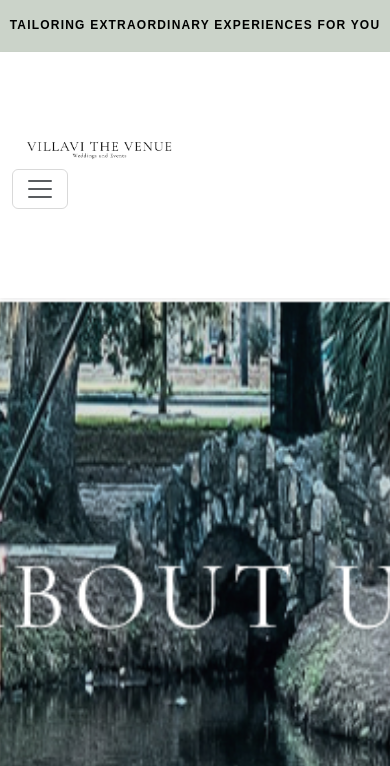
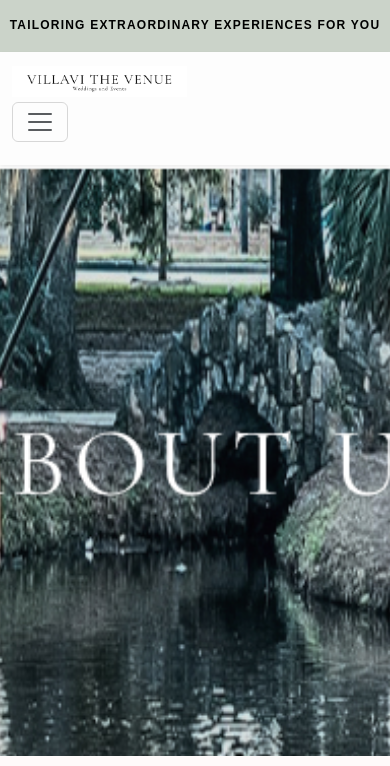
Before and after one commit to DimasFauzikun/p3l, a PHP site: page /about.php in a window 390 px wide. Shown: the top 766 px of the page. Run offline with PHP 8.4, Linux system fonts and the light colour scheme; some web fonts are replaced.

Commit message:
responsive baru

```diff
--- a/about.php
+++ b/about.php
@@ -161,10 +161,10 @@
   <section id="footer" class="footer">
     <nav class="footer-container">
       <ul class="footer-navigation">
-        <li><a href="home.html">HOME</a></li>
-        <li><a href="about.html">ABOUT</a></li>
-        <li><a href="services.html">SERVICES</a></li>
-        <li><a href="portofolio.html">PORTFOLIO</a></li>
+        <li><a href="home.php">HOME</a></li>
+        <li><a href="about.php">ABOUT</a></li>
+        <li><a href="services.php">SERVICES</a></li>
+        <li><a href="portofolio.php">PORTFOLIO</a></li>
         <li><a href="contact.php">CONTACT</a></li>
       </ul>
       <ul class="social-links">
--- a/style.css
+++ b/style.css
@@ -24,46 +24,88 @@
   font-weight: 600;
   font-size: 12px; /* Ukuran font */
   color: #000; /* Warna font hitam */
+}
+@font-face {
+  font-family: "Raleway";
+  src: url("assets/font/Raleway/static/Raleway-Regular.ttf") format("truetype");
+  font-weight: 400; /* Medium */
+  font-style: normal;
+}
+
+@font-face {
+  font-family: "Raleway";
+  src: url("assets/font/Raleway/static/Raleway-ExtraLigth.ttf")
+    format("truetype");
+  font-weight: 200; /* Medium */
+  font-style: normal;
+}
+
+@font-face {
+  font-family: "Raleway";
+  src: url("assets/font/Raleway/static/Raleway-Bold.ttf") format("truetype");
+  font-weight: 700; /* Medium */
+  font-style: normal;
+}
+
+@font-face {
+  font-family: "Raleway";
+  src: url("assets/font/Raleway/static/Raleway-Ligth.ttf") format("truetype");
+  font-weight: 300; /* Medium */
+  font-style: normal;
+}
+
+@font-face {
+  font-family: "Cormorant Garamond";
+  src: url("assets/font/CormorantGaramond-Regular.ttf") format("truetype");
+  font-weight: 400;
+  font-style: normal;
+}
+
+@font-face {
+  font-family: "Cormorant Garamond";
+  src: url("assets/font/CormorantGaramond-Bold.ttf") format("truetype");
+  font-weight: 700;
+  font-style: normal;
+}
+
+@font-face {
+  font-family: "Cormorant Garamond";
+  src: url("assets/font/CormorantGaramond-Medium.ttf") format("truetype");
+  font-weight: 500;
+  font-style: normal;
+}
+
+@font-face {
+  font-family: "Cormorant Garamond";
+  src: url("assets/font/CormorantGaramond-Ligth.ttf") format("truetype");
+  font-weight: 300;
+  font-style: normal;
+}
+
+@font-face {
+  font-family: "Cormorant Garamond";
+  src: url("assets/font/CormorantGaramond-SemiBold.ttf") format("truetype");
+  font-weight: 600;
+  font-style: normal;
+}
+/* Main Page  */
+
+.main-header {
+  width: 100%; /* Lebar penuh halaman */
+  height: 52px; /* Tinggi sesuai Figma */
+  background-color: #cbd3c9; /* Warna latar belakang */
+  display: flex; /* Menengahkan konten */
+  align-items: center; /* Teks di tengah vertikal */
+  justify-content: center; /* Teks di tengah horizontal */
+  font-family: "Raleway", sans-serif; /* Font Raleway */
+  font-weight: 600;
+  font-size: 12px; /* Ukuran font */
+  color: #000;
   text-transform: uppercase; /* Jika perlu huruf kapital */
   top: 0; /* Posisi atas halaman */
   left: 0; /* Mulai dari sisi kiri */
   letter-spacing: 0.1em;
-}
-
-.navbar {
-  background-color: #cbd3c9;
-  width: 100%; /* Lebar penuh */
-  height: 246px;
-  padding: 0; /* Menghilangkan padding default */
-  background-color: white; /* Warna latar belakang navbar */
-}
-
-.navbar-brand img {
-  max-width: 100%; /* Sesuaikan ukuran logo */
-  height: auto; /* Sesuaikan proporsi logo */
-}
-
-.navbar-nav .nav-item .nav-link {
-  font-family: "Raleway", sans-serif !important;
-  font-weight: 500 !important; /* Medium */
-  font-size: 18px !important; /* Ukuran font */
-  color: #000;
-  text-decoration: none;
-}
-
-.navbar-nav {
-  display: flex;
-  gap: 40px;
-  list-style: none;
-}
-
-.nav-item {
-  display: inline-block; /* Pastikan item ditampilkan dalam baris yang sama */
-}
-
-.nav-link:hover {
-  color: #007bff;
-}
+} /* Warna font hitam */
 
 /* Main Page - Hero Section */
 /* Gaya umum */
```
